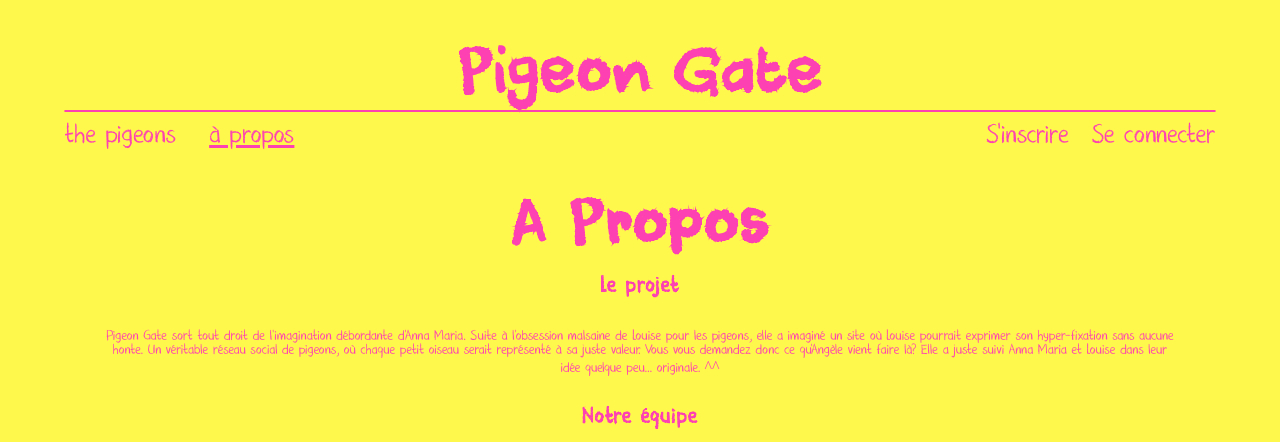
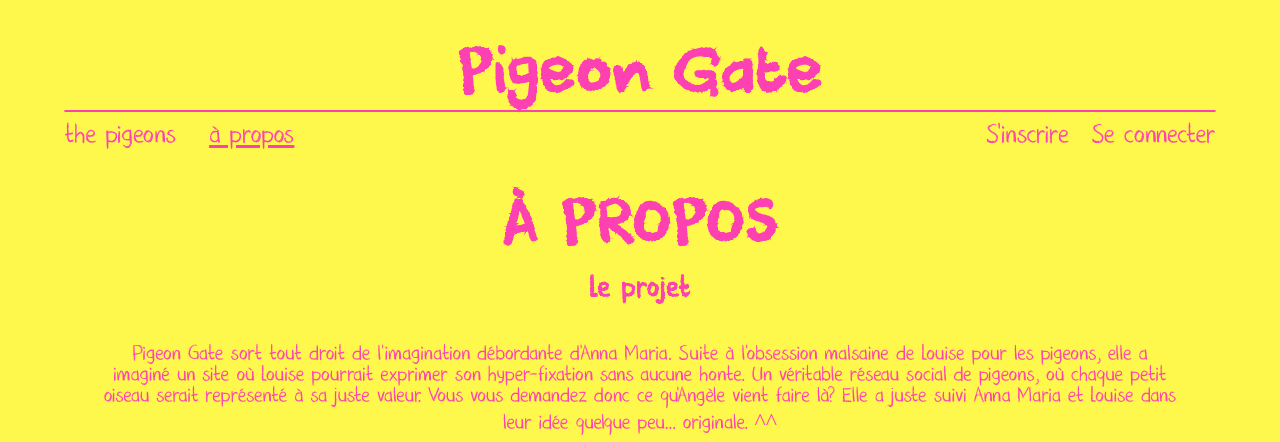
Before and after one commit to AM-XIX/Pigeon-Gate, a Flask app: page /about in a window 1280 px wide. Shown: the top 442 px of the page. Run offline with Flask 3, Linux system fonts and the light colour scheme; parts of the project's set-up code (start-up, migrations or seed data) failed here and were passed over; some libraries are stand-ins or nearby versions.

Commit message:
add style about + bouton explorer

```diff
--- a/static/css/about.css
+++ b/static/css/about.css
@@ -1,10 +1,13 @@
-.about-us{
-
+section{
+    text-align: center;
 }
 
-.member-img {
-    width:23vw;
-    height:46vh;
+h2{
+    font-size : 2rem;
+}
+
+.subtext {
+    font-size: 1.5rem;
 }
 
 #about-members{
@@ -12,6 +15,20 @@
     justify-content: space-between;
 }
 
-section{
-    text-align: center;
+.member-img{
+    border: 3px solid var(--secondary);
+    width:23vw;
+    height:46vh;
+    /* transform: rotate(-3deg); */
 }
+
+.about-us{
+    font-size : 2rem;
+    margin-right:5vw;
+    margin-bottom:6vh;
+    padding:2vh;
+    background-color: white;
+    border:3px solid var(--secondary);
+    border-radius:5px;
+    transition:.2s ease-out;
+}
--- a/static/css/main.css
+++ b/static/css/main.css
@@ -115,7 +115,7 @@ nav a:hover {
 }
 
 /* ------ BUTTONS ------ */
-#trending-header a, #principe a, input[type="submit"] {
+#trending-header a, #principe a, #explorer a, input[type="submit"] {
     padding:.8vw 2vw;
     border:4px solid var(--secondary);
     border-radius:10px;
@@ -126,7 +126,7 @@ nav a:hover {
     letter-spacing: 1px;
 }
 
-#trending-header a:hover, #principe a:hover, input[type="submit"]:hover {
+#trending-header a:hover, #principe a:hover, #explorer a:hover, input[type="submit"]:hover {
     background-color: var(--secondary);
     color:white;
 }
--- a/templates/about.html
+++ b/templates/about.html
@@ -34,10 +34,10 @@
     <p style="color: red;">{{ messageErrorRegister }}</p>
     {% endif %}
     <section>
-        <h1>A Propos</h1>
+        <h1>À PROPOS</h1>
         <div>
             <h2> Le projet</h2>
-            <p>Pigeon Gate sort tout droit de l’imagination débordante d’Anna Maria.
+            <p class="subtext">Pigeon Gate sort tout droit de l’imagination débordante d’Anna Maria.
                  Suite à l’obsession malsaine de Louise pour les pigeons,
                  elle a imaginé un site où Louise pourrait exprimer son hyper-fixation sans
                  aucune honte. Un véritable réseau social de pigeons, où chaque petit oiseau
@@ -51,25 +51,26 @@
             <div id="about-members">
                 <div class = "about-us">
                     <div class="member-img" style="background:url(https://i.pinimg.com/736x/b9/c4/7e/b9c47ef70bff06613d397abfce02c6e7.jpg) center center/cover"></div>
-                    <p>Louise</p>
-                    <p>Pigeon qui fume </p>
+                    <p class="subtext">Louise
+                    <br>aka Pigeon qui fume </p>
                 </div>
                 <div class="about-us">
                     <div class="member-img" style="background:url(https://images7.memedroid.com/images/UPLOADED295/65bb66a6876c0.jpeg) center center/cover"></div>
-                    <p>Anna Maria</p>
-                    <p>Pigeon qui joie</p>
+                    <p class="subtext">Anna Maria
+                    <br>aka Pigeon qui joie</p>
                 </div>
                 <div class="about-us">
                     <div class="member-img" style="background:url(https://i.pinimg.com/564x/d0/f1/57/d0f157e24f15746be8372144f1d3d6dd.jpg) center center/cover"></div>
-                    <p>Angèle</p>
-                    <p>Pigeon qui dodo</p>
+                    <p class="subtext">Angèle
+                    <br>aka Pigeon qui dodo</p>
                 </div>
             </div>
         </div>
 
 
-
+        <div id="explorer">
         <p><a href="{{ url_for('galery') }}">Explorer</a></p>
+        </div>
     </section>
     <a id="back-top" href="#top">&uarr; Revenir en haut &uarr;</a>
     <footer>
--- a/templates/cardPigeon.html
+++ b/templates/cardPigeon.html
@@ -121,7 +121,9 @@
                     {% endfor %}
                 </div>
             </div>
+            <div id="explorer">
             <p><a href="{{ url_for('galery') }}">Explorer</a>"</p>
+            </div>
         </div>
     </section>
     <a id="back-top" href="#top">&uarr; Revenir en haut &uarr;</a>
```
